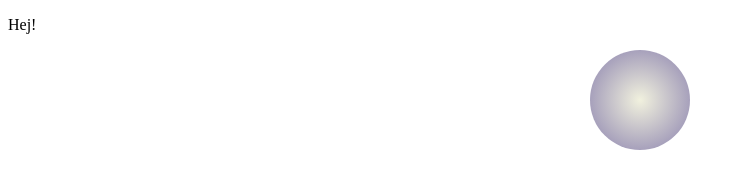
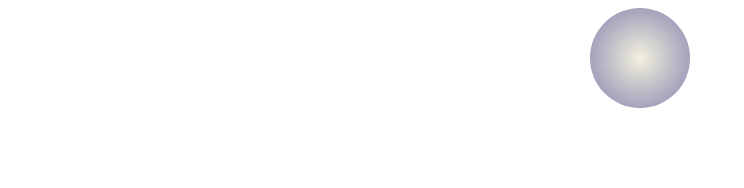
Before and after one commit to Miroxygen/TableTopFantasyGameGenerator, a website with bundled scripts: page index.html in a window 1280 px wide. Shown: the whole page, without its empty margins (0-744 px from the left). Built offline with nearby package versions, Linux system fonts and the light colour scheme.

Commit message:
Starting with a connector class

```diff
--- a/index.html
+++ b/index.html
@@ -8,7 +8,6 @@
     <script type="module" src="index.js"></script>
 </head>
 <body>
-    <p>Hej!</p>
-    <random-character-card></random-character-card>
+    <div id="holder"></div>
 </body>
 </html>
--- a/index.js
+++ b/index.js
@@ -1,6 +1,7 @@
 import { CharacterRaces } from "./src/resources/character-races.js"
 import { FantasyClasses } from "./src/resources/fantasy-classes.js"
 import { CharacterGenerator } from "./src/generators/character-generator.js"
+import { FantasyComponentConnector } from "./src/fantasy-component-connector.js"
 import './src/html-components/random-character-card.js'
 
 const characterRaces = new CharacterRaces()
@@ -13,3 +14,7 @@ character.generateCharacter("Cow")
 console.log(race)
 console.log(fantasyClass)
 console.log(character.getCharacterStats())
+
+const fantasyComponentConnector = new FantasyComponentConnector()
+const element = document.getElementById("holder")
+fantasyComponentConnector.connectCharacterCard(element)
--- /dev/null
+++ b/src/fantasy-component-connector.js
@@ -0,0 +1,13 @@
+import './html-components/random-character-card.js'
+
+export class FantasyComponentConnector {
+    constructor() {
+
+    }
+
+    connectCharacterCard(HTMLElement) {
+        const characterCard = document.createElement('random-character-card')
+        HTMLElement.appendChild(characterCard)
+    }
+
+}
```
